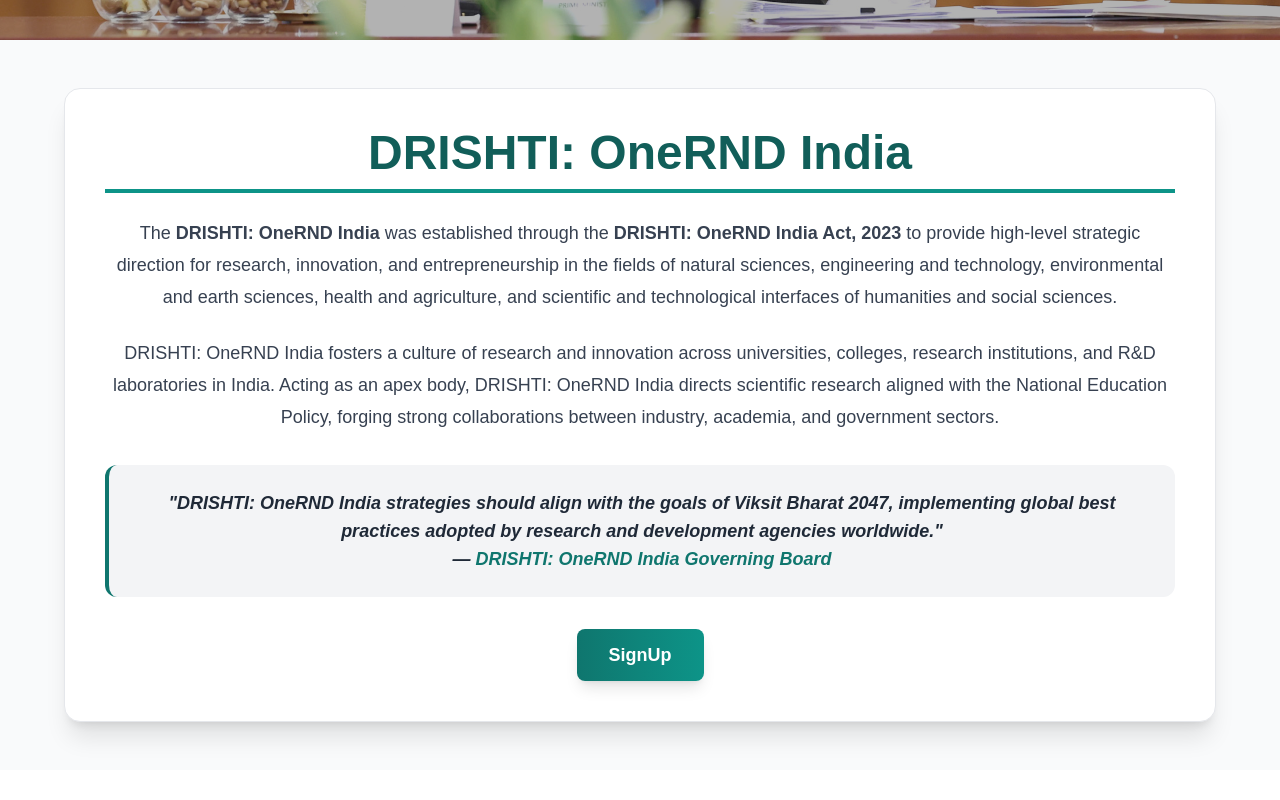
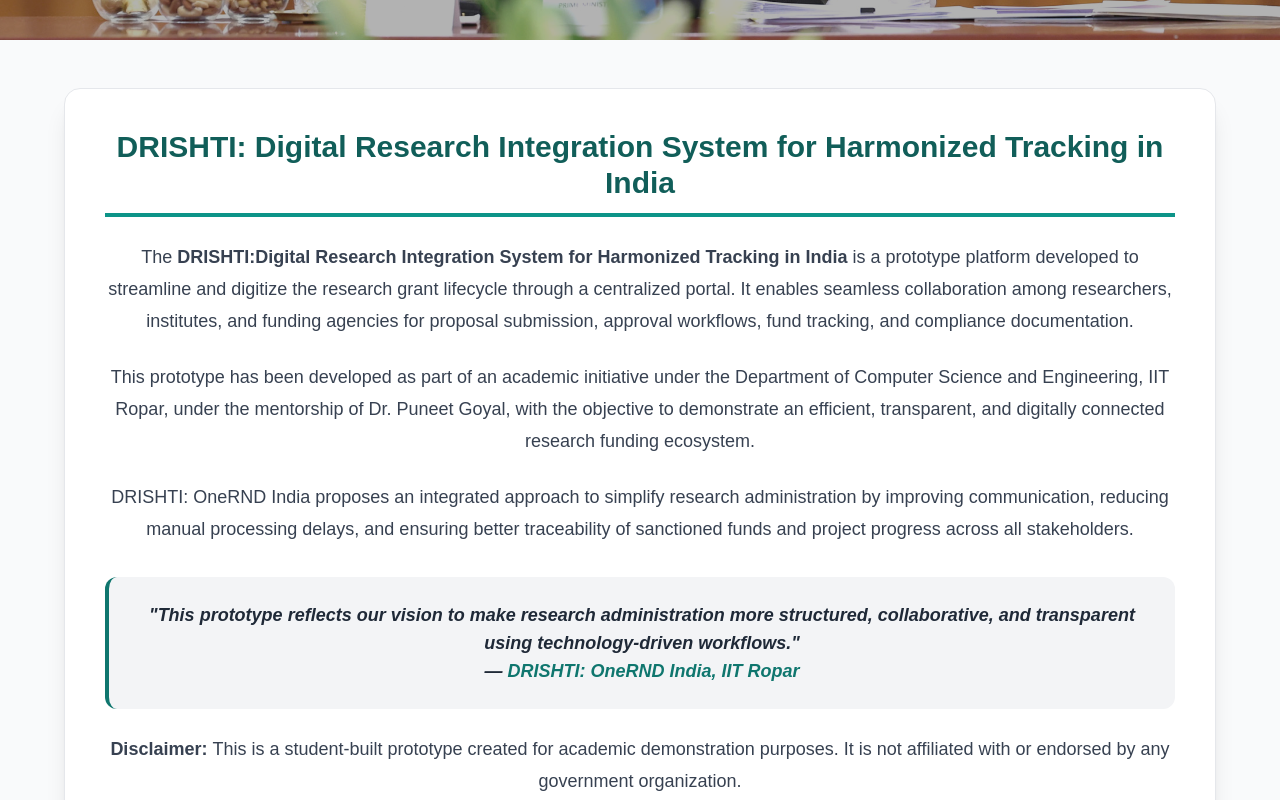
Before and after one commit to sahithi206/DEP25-G20-DRISHTI-Portal, a React (Vite) app in the folder client/: page / in a window 1280 px wide. Shown: the part 580-1380 px from the top of the page. Before the commit the page ends 1350 px from the top, so only its background shows below. Built offline with nearby package versions, Linux system fonts and the light colour scheme; no server answers.

Commit message:
Updated Home

```diff
--- a/client/src/pages/Home.jsx
+++ b/client/src/pages/Home.jsx
@@ -33,31 +33,34 @@ const Home = () => {
 
             <div className="flex justify-center px-4 py-12">
                 <div className="bg-white w-full max-w-6xl p-10 shadow-xl rounded-2xl border border-gray-200">
-                    <h1 className="text-5xl font-extrabold text-center text-teal-800 mb-6 border-b-4 border-teal-600 pb-3">
-                        DRISHTI: OneRND India
+                    <h1 className="text-3xl font-extrabold text-center text-teal-800 mb-6 border-b-4 border-teal-600 pb-3">
+                        DRISHTI: Digital Research Integration System for Harmonized Tracking in India
+
                     </h1>
 
                     <p className="text-gray-700 text-lg leading-8 text-center">
-                        The <strong>DRISHTI: OneRND India </strong> was established through the
-                        <strong> DRISHTI: OneRND India Act, 2023</strong> to provide high-level strategic direction for research, innovation,
-                        and entrepreneurship in the fields of natural sciences, engineering and technology, environmental
-                        and earth sciences, health and agriculture, and scientific and technological interfaces of
-                        humanities and social sciences.
+                        The <strong>DRISHTI:Digital Research Integration System for Harmonized Tracking in India</strong> is a prototype platform developed to streamline and digitize the research grant lifecycle through a centralized portal. It enables seamless collaboration among researchers, institutes, and funding agencies for proposal submission, approval workflows, fund tracking, and compliance documentation.
+
                     </p>
 
                     <p className="text-gray-700 text-lg leading-8 text-center mt-6">
-                        DRISHTI: OneRND India fosters a culture of research and innovation across universities, colleges, research institutions, and R&D laboratories in India.
-                        Acting as an apex body, DRISHTI: OneRND India directs scientific research aligned with the National Education Policy,
-                        forging strong collaborations between industry, academia, and government sectors.
+                        This prototype has been developed as part of an academic initiative under the Department of Computer Science and Engineering, IIT Ropar, under the mentorship of Dr. Puneet Goyal, with the objective to demonstrate an efficient, transparent, and digitally connected research funding ecosystem.
+                    </p>
+
+                    <p className="text-gray-700 text-lg leading-8 text-center mt-6">
+                        DRISHTI: OneRND India proposes an integrated approach to simplify research administration by improving communication, reducing manual processing delays, and ensuring better traceability of sanctioned funds and project progress across all stakeholders.
                     </p>
 
                     <div className="mt-8 p-6 bg-gray-100 rounded-xl border-l-4 border-teal-700">
                         <p className="italic font-semibold text-gray-800 text-lg text-center">
-                            "DRISHTI: OneRND India strategies should align with the goals of <strong>Viksit Bharat 2047</strong>, implementing
-                            global best practices adopted by research and development agencies worldwide."
-                            <br /> — <span className="text-teal-700 font-bold">DRISHTI: OneRND India Governing Board</span>
+                            "This prototype reflects our vision to make research administration more structured, collaborative, and transparent using technology-driven workflows."
+                            <br /> — <span className="text-teal-700 font-bold">DRISHTI: OneRND India, IIT Ropar</span>
                         </p>
                     </div>
+
+                    <p className="text-gray-700 text-lg leading-8 text-center mt-6">
+                        <strong>Disclaimer: </strong> This is a student-built prototype created for academic demonstration purposes. It is not affiliated with or endorsed by any government organization.
+                    </p>
 
                     <div className="flex justify-center mt-8">
                         <button
```
